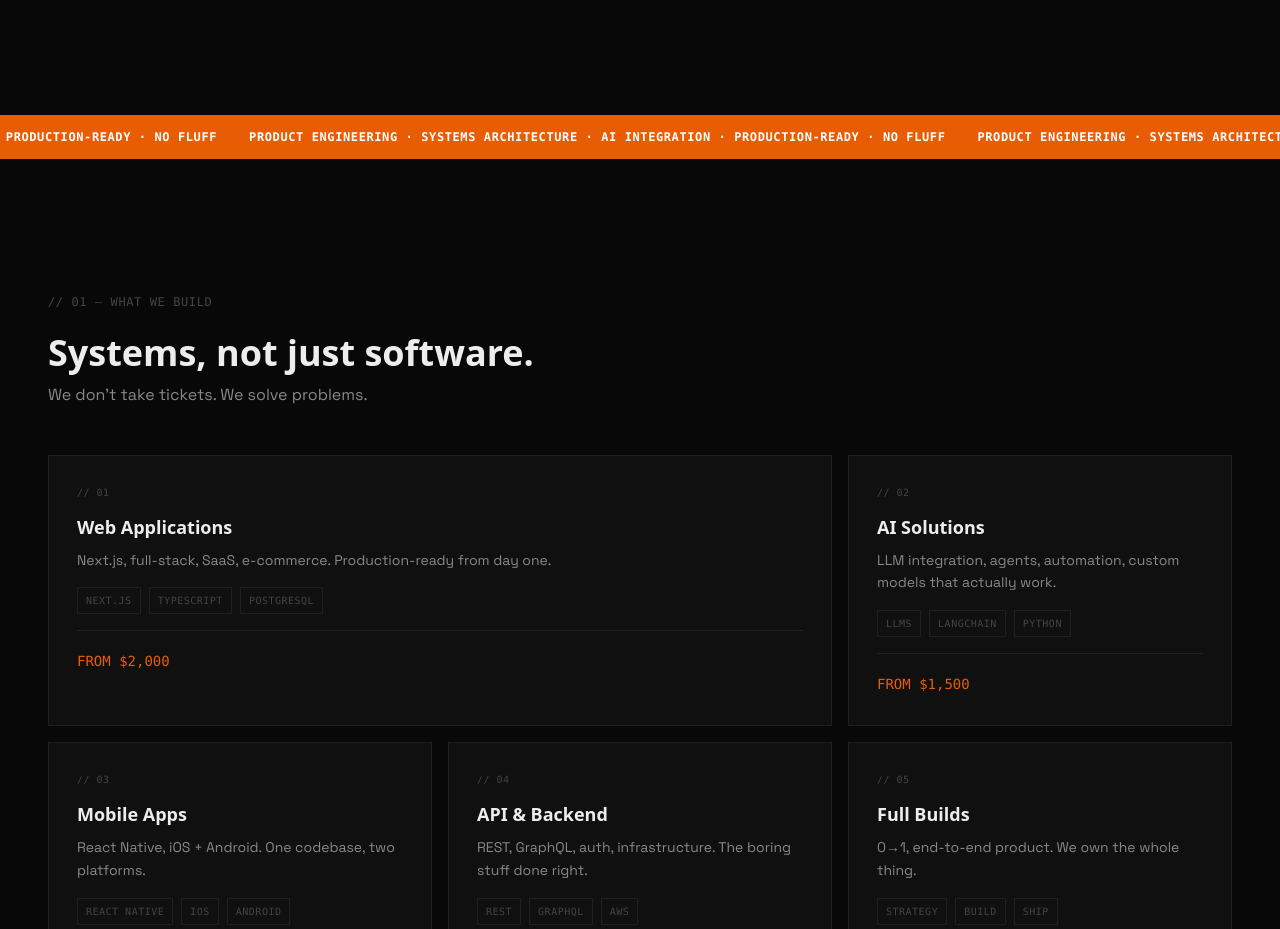
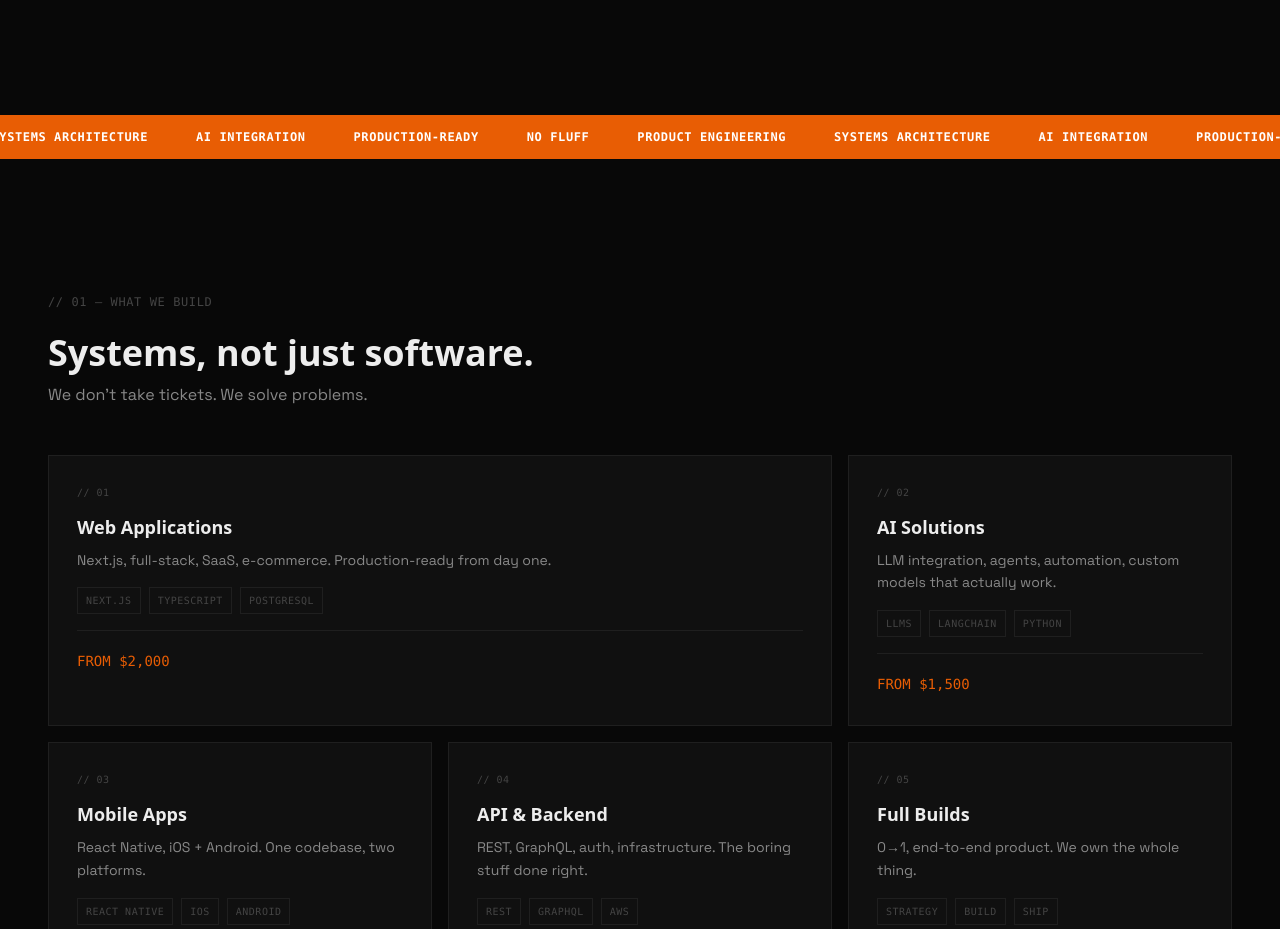
Before and after one commit to nerdev-co/nerdev, a Next.js app: page / in a window 1280 px wide. Shown: the part 840-1769 px from the top of the page. Built offline with nearby package versions, Linux system fonts and the light colour scheme.

Commit message:
Marquee items spaced individually for smoother flow

```diff
--- a/src/components/ui/marquee-strip.tsx
+++ b/src/components/ui/marquee-strip.tsx
@@ -6,38 +6,28 @@ interface MarqueeStripProps {
   items: string[];
 }
 
-const MarqueeStrip = ({ items = [] }: MarqueeStripProps) => {
-  const content = items.join('  ·  ');
-
+export function MarqueeStrip({ items = [] }: MarqueeStripProps) {
   return (
     <div className="relative flex overflow-hidden bg-orange w-full h-11 items-center">
       <motion.div
         className="flex whitespace-nowrap"
-        animate={{ x: ['0%', '-50%'] }}
+        animate={{ x: ['0%', '-25%'] }}
         transition={{
-          x: {
-            repeat: Infinity,
-            repeatType: 'loop',
-            duration: 20,
-            ease: 'linear',
-          },
+          repeat: Infinity,
+          repeatType: 'loop',
+          duration: 25,
+          ease: 'linear',
         }}
       >
-        <span className="font-mono text-xs font-bold text-white uppercase tracking-wider px-4">
-          {content}
-        </span>
-        <span className="font-mono text-xs font-bold text-white uppercase tracking-wider px-4" aria-hidden="true">
-          {content}
-        </span>
-        <span className="font-mono text-xs font-bold text-white uppercase tracking-wider px-4" aria-hidden="true">
-          {content}
-        </span>
-        <span className="font-mono text-xs font-bold text-white uppercase tracking-wider px-4" aria-hidden="true">
-          {content}
-        </span>
+        {[...items, ...items, ...items, ...items].map((item, i) => (
+          <span
+            key={i}
+            className="font-mono text-xs font-bold text-white uppercase tracking-wider px-6"
+          >
+            {item}
+          </span>
+        ))}
       </motion.div>
     </div>
   );
-};
-
-export { MarqueeStrip };
+}
```
